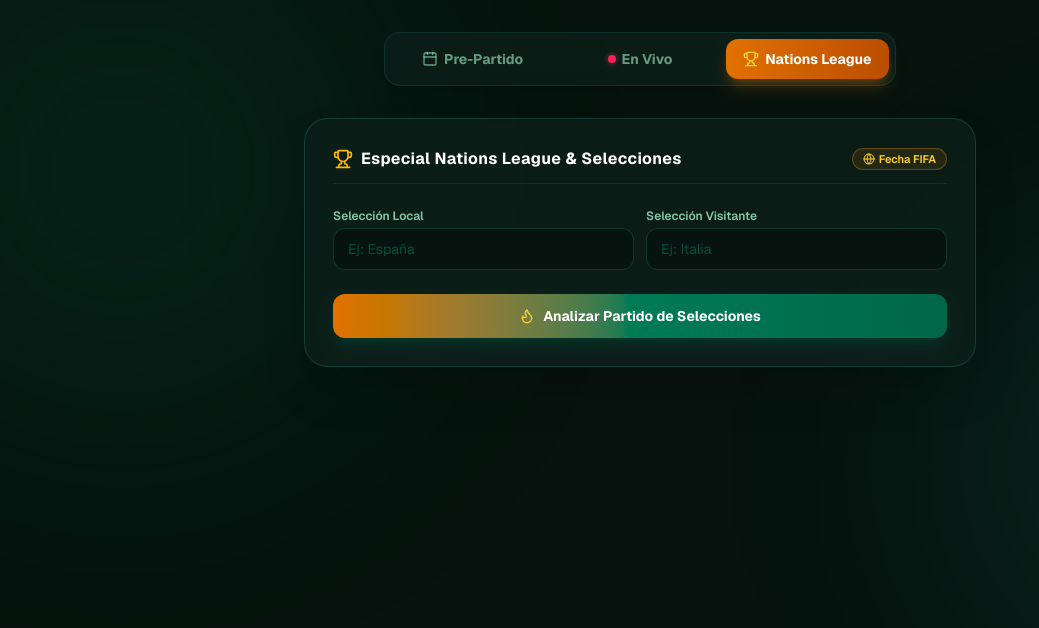
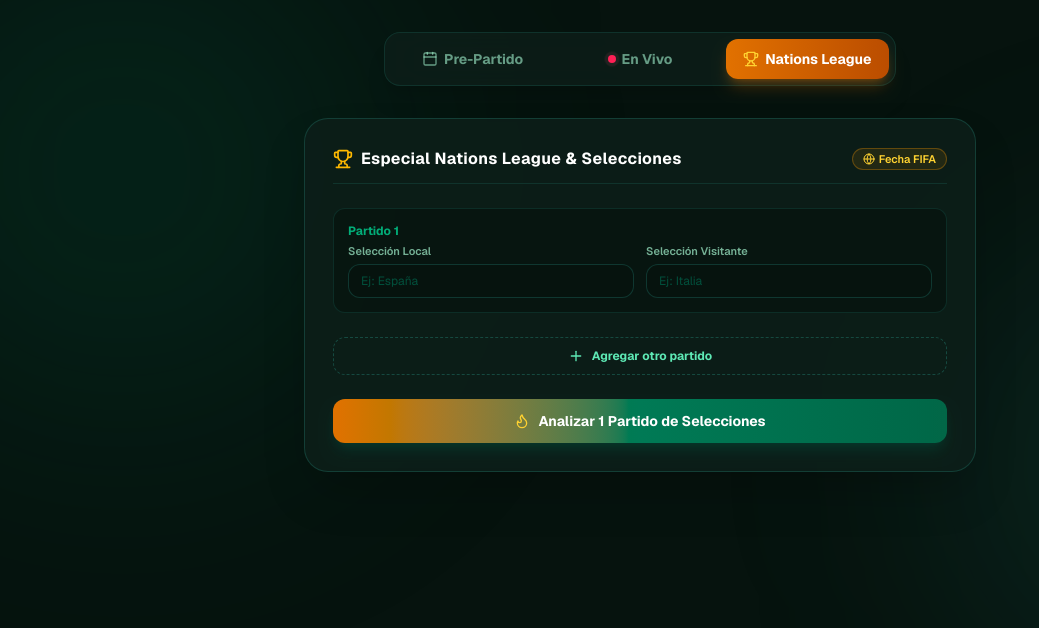
Before and after one commit to Diego-Catalan-cmd/apuestas, a Next.js app: page / in a window 1280 px wide. Both pictures are taken after a click on the button "Nations League". Shown: the top 628 px of the page, without its empty margins (0-1039 px from the left). Built offline with nearby package versions, Linux system fonts and the light colour scheme.

Commit message:
Agrega sección de Nations League y limpia page.tsx v2

```diff
--- a/components/nations-analyzer.tsx
+++ b/components/nations-analyzer.tsx
@@ -1,18 +1,43 @@
 "use client";
 
 import React, { useState } from "react";
-import { Trophy, Globe, Flame, AlertCircle } from "lucide-react";
+import { Trophy, Globe, Flame, AlertCircle, Plus, Trash2 } from "lucide-react";
 
 export default function NationsAnalyzer() {
-  const [equipoLocal, setEquipoLocal] = useState("");
-  const [equipoVisitante, setEquipoVisitante] = useState("");
+  const [partidos, setPartidos] = useState<Array<{ homeTeam: string; awayTeam: string }>>([
+    { homeTeam: "", awayTeam: "" },
+  ]);
   const [loading, setLoading] = useState(false);
   const [resultado, setResultado] = useState<any>(null);
   const [error, setError] = useState<string | null>(null);
 
+  // Agregar una nueva fila de partido
+  const addPartido = () => {
+    setPartidos([...partidos, { homeTeam: "", awayTeam: "" }]);
+  };
+
+  // Quitar un partido de la lista
+  const removePartido = (index: number) => {
+    if (partidos.length > 1) {
+      setPartidos(partidos.filter((_, i) => i !== index));
+    }
+  };
+
+  // Actualizar el valor de un campo específico
+  const updatePartido = (index: number, field: "homeTeam" | "awayTeam", value: string) => {
+    const updated = [...partidos];
+    updated[index][field] = value;
+    setPartidos(updated);
+  };
+
   const handleAnalizarNations = async () => {
-    if (!equipoLocal.trim() || !equipoVisitante.trim()) {
-      setError("Por favor ingresa ambos equipos de la selección.");
+    // Filtrar los partidos que tengan ambos campos completos
+    const partidosValidos = partidos.filter(
+      (p) => p.homeTeam.trim() !== "" && p.awayTeam.trim() !== ""
+    );
+
+    if (partidosValidos.length === 0) {
+      setError("Por favor ingresa al menos un partido completo con equipo local y visitante.");
       return;
     }
 
@@ -25,9 +50,11 @@
         method: "POST",
         headers: { "Content-Type": "application/json" },
         body: JSON.stringify({
-          partidos: [
-            { homeTeam: equipoLocal, awayTeam: equipoVisitante, tournament: "UEFA Nations League" },
-          ],
+          partidos: partidosValidos.map((p) => ({
+            homeTeam: p.homeTeam.trim(),
+            awayTeam: p.awayTeam.trim(),
+            tournament: "UEFA Nations League",
+          })),
         }),
       });
 
@@ -60,32 +87,69 @@
         </span>
       </div>
 
-      {/* INPUTS DE EQUIPOS */}
+      {/* LISTA DINÁMICA DE PARTIDOS */}
+      <div className="space-y-4">
+        {partidos.map((partido, index) => (
+          <div
+            key={index}
+            className="p-3.5 rounded-xl bg-[#06130E]/60 border border-[#278D7D]/20 space-y-2 relative"
+          >
+            <div className="flex justify-between items-center mb-1">
+              <span className="text-xs font-bold text-emerald-400/80">
+                Partido {index + 1}
+              </span>
+              {partidos.length > 1 && (
+                <button
+                  onClick={() => removePartido(index)}
+                  className="text-rose-400 hover:text-rose-300 text-xs flex items-center gap-1 p-1 rounded hover:bg-rose-950/30 transition-colors"
+                  title="Eliminar partido"
+                >
+                  <Trash2 className="w-3.5 h-3.5" />
+                </button>
+              )}
+            </div>
+
             <div className="grid grid-cols-1 sm:grid-cols-2 gap-3">
               <div>
-          <label className="text-xs font-semibold text-emerald-200/80 block mb-1">Selección Local</label>
+                <label className="text-[11px] font-semibold text-emerald-200/70 block mb-1">
+                  Selección Local
+                </label>
                 <input
                   type="text"
                   placeholder="Ej: España"
-            value={equipoLocal}
-            onChange={(e) => setEquipoLocal(e.target.value)}
-            className="w-full bg-[#06130E] border border-[#278D7D]/30 focus:border-[#278D7D] rounded-xl px-3.5 py-2.5 text-xs sm:text-sm text-white placeholder-emerald-900 outline-none"
+                  value={partido.homeTeam}
+                  onChange={(e) => updatePartido(index, "homeTeam", e.target.value)}
+                  className="w-full bg-[#06130E] border border-[#278D7D]/30 focus:border-[#278D7D] rounded-xl px-3 py-2 text-xs text-white placeholder-emerald-900 outline-none"
                 />
               </div>
 
               <div>
-          <label className="text-xs font-semibold text-emerald-200/80 block mb-1">Selección Visitante</label>
+                <label className="text-[11px] font-semibold text-emerald-200/70 block mb-1">
+                  Selección Visitante
+                </label>
                 <input
                   type="text"
                   placeholder="Ej: Italia"
-            value={equipoVisitante}
-            onChange={(e) => setEquipoVisitante(e.target.value)}
-            className="w-full bg-[#06130E] border border-[#278D7D]/30 focus:border-[#278D7D] rounded-xl px-3.5 py-2.5 text-xs sm:text-sm text-white placeholder-emerald-900 outline-none"
+                  value={partido.awayTeam}
+                  onChange={(e) => updatePartido(index, "awayTeam", e.target.value)}
+                  className="w-full bg-[#06130E] border border-[#278D7D]/30 focus:border-[#278D7D] rounded-xl px-3 py-2 text-xs text-white placeholder-emerald-900 outline-none"
                 />
               </div>
             </div>
+          </div>
+        ))}
+      </div>
 
-      {/* BOTÓN DE ACCIÓN */}
+      {/* BOTÓN PARA AÑADIR OTRO PARTIDO */}
+      <button
+        onClick={addPartido}
+        className="w-full py-2.5 px-3 rounded-xl border border-dashed border-[#278D7D]/40 text-emerald-300 hover:bg-[#278D7D]/10 text-xs font-bold transition-all flex items-center justify-center gap-2"
+      >
+        <Plus className="w-4 h-4" />
+        <span>Agregar otro partido</span>
+      </button>
+
+      {/* BOTÓN DE ACCIÓN PRINCIPAL */}
       <button
         onClick={handleAnalizarNations}
         disabled={loading}
@@ -94,12 +158,14 @@
         {loading ? (
           <div className="flex items-center gap-2">
             <div className="w-4 h-4 border-2 border-white/30 border-t-white rounded-full animate-spin" />
-            <span>Evaluando Química & Contexto FIFA...</span>
+            <span>Evaluando {partidos.length} partido(s)...</span>
           </div>
         ) : (
           <>
             <Flame className="w-4 h-4 text-amber-300" />
-            <span>Analizar Partido de Selecciones</span>
+            <span>
+              Analizar {partidos.length} Partido{partidos.length > 1 ? "s" : ""} de Selecciones
+            </span>
           </>
         )}
       </button>
@@ -113,9 +179,9 @@
       )}
 
       {/* RESULTADOS */}
-      {resultado && resultado.cupon_analisis && (
-        <div className="space-y-4 pt-2 border-t border-[#278D7D]/20">
-          {resultado.cupon_analisis.map((item: any, idx: number) => (
+      {resultado && (
+        <div className="space-y-4 pt-4 border-t border-[#278D7D]/20">
+          {resultado.cupon_analisis?.map((item: any, idx: number) => (
             <div key={idx} className="p-4 rounded-xl bg-[#06130E]/80 border border-[#278D7D]/30 space-y-3">
               <div className="flex justify-between items-center">
                 <h3 className="font-bold text-sm text-white">{item.partido}</h3>
@@ -137,6 +203,23 @@
               ))}
             </div>
           ))}
+
+          {/* COMBINADA SUGERIDA */}
+          {resultado.combinada_sugerida && (
+            <div className="p-4 rounded-xl bg-gradient-to-r from-amber-950/40 to-[#0D1F19] border border-amber-500/30 space-y-2">
+              <div className="flex justify-between items-center">
+                <span className="text-xs font-bold text-amber-300 uppercase tracking-wide">
+                  🔥 Combinada Sugerida
+                </span>
+                <span className="text-xs font-extrabold text-amber-400 bg-amber-400/10 px-2.5 py-1 rounded-md border border-amber-400/30">
+                  Cuota Est.: @{resultado.combinada_sugerida.cuota_total_estimada}
+                </span>
+              </div>
+              <p className="text-xs text-emerald-200/80 leading-relaxed">
+                {resultado.combinada_sugerida.justificacion_global}
+              </p>
+            </div>
+          )}
         </div>
       )}
     </div>
```
Lines whose indentation alone changed are shown as unchanged.
